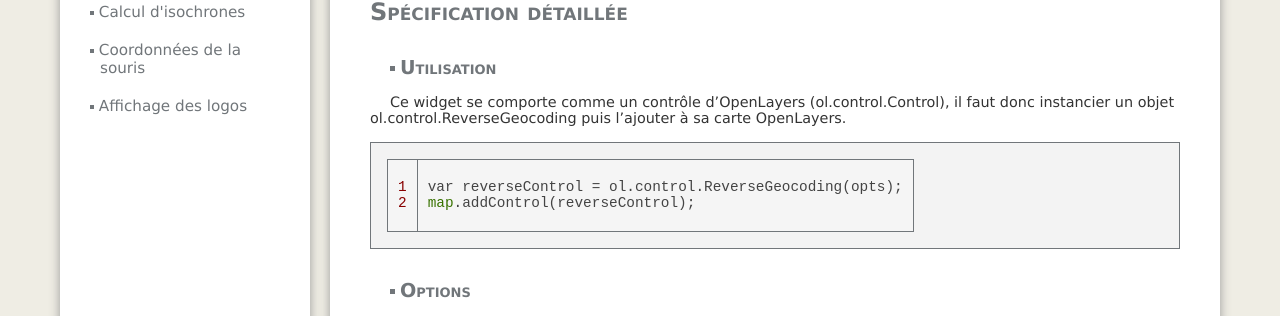
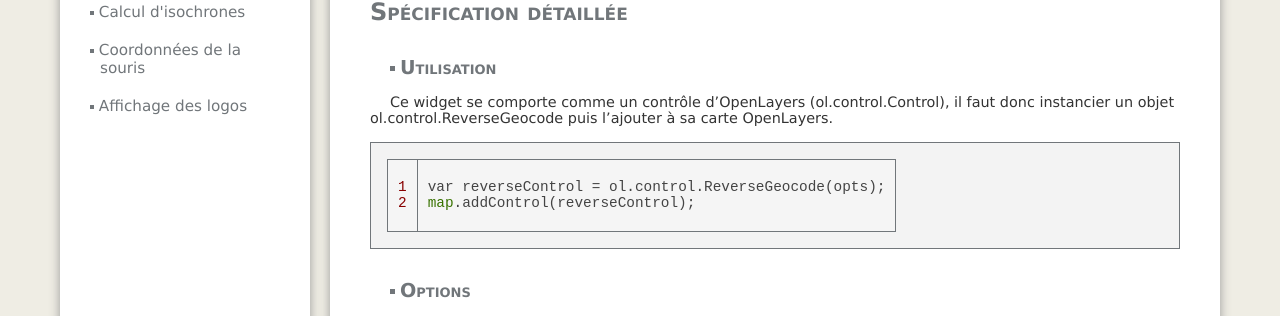
Before and after one commit to IGNF/evolution-apigeoportail, a Jekyll site: the page built from ol3/ol3-reverseGeocode.md, in a window 1280 px wide and 900 px high, scrolled down 449 px. Shown: the part 166-482 px from the top of the window. Built offline with Jekyll 4.4.1, drawn with Linux system fonts in a browser that asks for light colours; nearby versions of some CDN libraries; some web fonts are replaced.

Commit message:
modification reverseGeocoding => reverseGeocode

````diff
--- a/ol3/ol3-reverseGeocode.md
+++ b/ol3/ol3-reverseGeocode.md
@@ -26,10 +26,10 @@ En terme de mise en oeuvre par le développeur, la création du widget doit perm
 
 ### Utilisation
 
-Ce widget se comporte comme un contrôle d'OpenLayers (ol.control.Control), il faut donc instancier un objet ol.control.ReverseGeocoding puis l'ajouter à sa carte OpenLayers.
+Ce widget se comporte comme un contrôle d'OpenLayers (ol.control.Control), il faut donc instancier un objet ol.control.ReverseGeocode puis l'ajouter à sa carte OpenLayers.
 
 ``` javascript
-var reverseControl = ol.control.ReverseGeocoding(opts);
+var reverseControl = ol.control.ReverseGeocode(opts);
 map.addControl(reverseControl);
 ```
 
````
